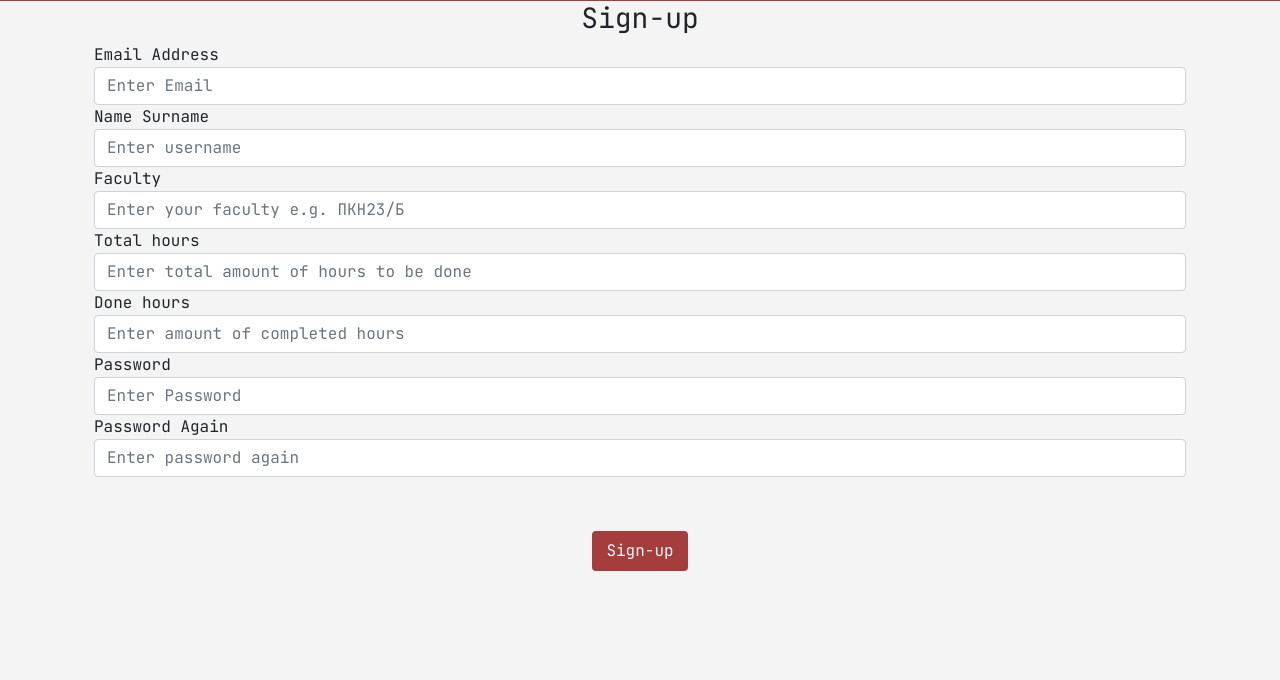
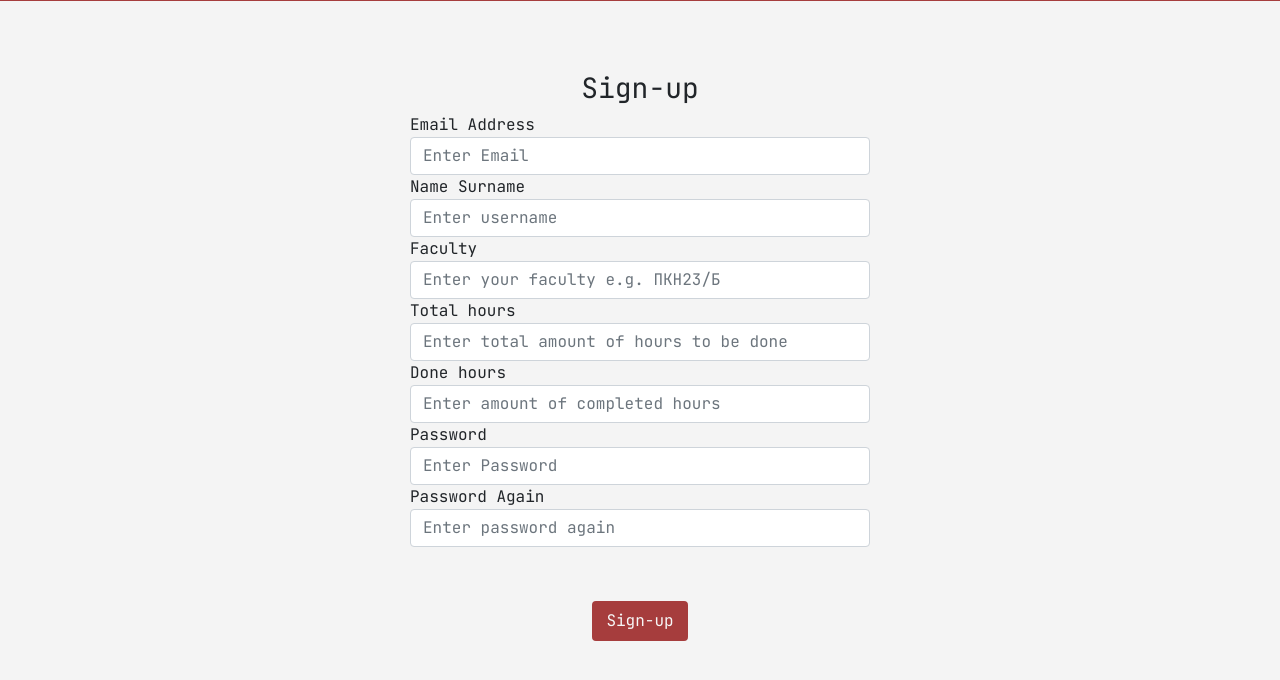
Before and after one commit to garudaenjoyer/good-opportunity-web-mini-project, a Flask app: page /sign-up in a window 1280 px wide. Shown: the part 85-765 px from the top of the page. Run offline with Flask 3, Linux system fonts and the light colour scheme; some libraries are stand-ins or nearby versions.

Commit message:
sign up form sizing down

```diff
--- a/website/templates/personal_cab.html
+++ b/website/templates/personal_cab.html
@@ -38,13 +38,11 @@
             </div>
         </div>
         <div class="buttons">
-            <!-- <button type="button" class="btn btn-primary" data-bs-toggle="modal" data-bs-target="#exampleModal">
-                Edit Profile
-            </button> -->
-            <button type="button" class="btn btn-primary user-button" data-bs-toggle="modal" data-bs-target="#exampleModal">
+            <button type="button" class="btn btn-primary user-button" onclick="window.location.href='/logout'">
                 Logout
             </button>
         </div>
+
 
     </div>
 </body>
--- a/website/templates/sign-up.html
+++ b/website/templates/sign-up.html
@@ -3,6 +3,8 @@
 {% block title %}Sign-up{%endblock%}
 {% block content %}
 <!-- form: user_input -->
+<div class="center">
+    <div class="form-container">
 <form method="POST"> <!-- form: posts data -->
     <h3 align="center">
         Sign-up
@@ -67,4 +69,6 @@
     </div>
 
 </form>
+</div>
+</div>
 {%endblock%}
```
